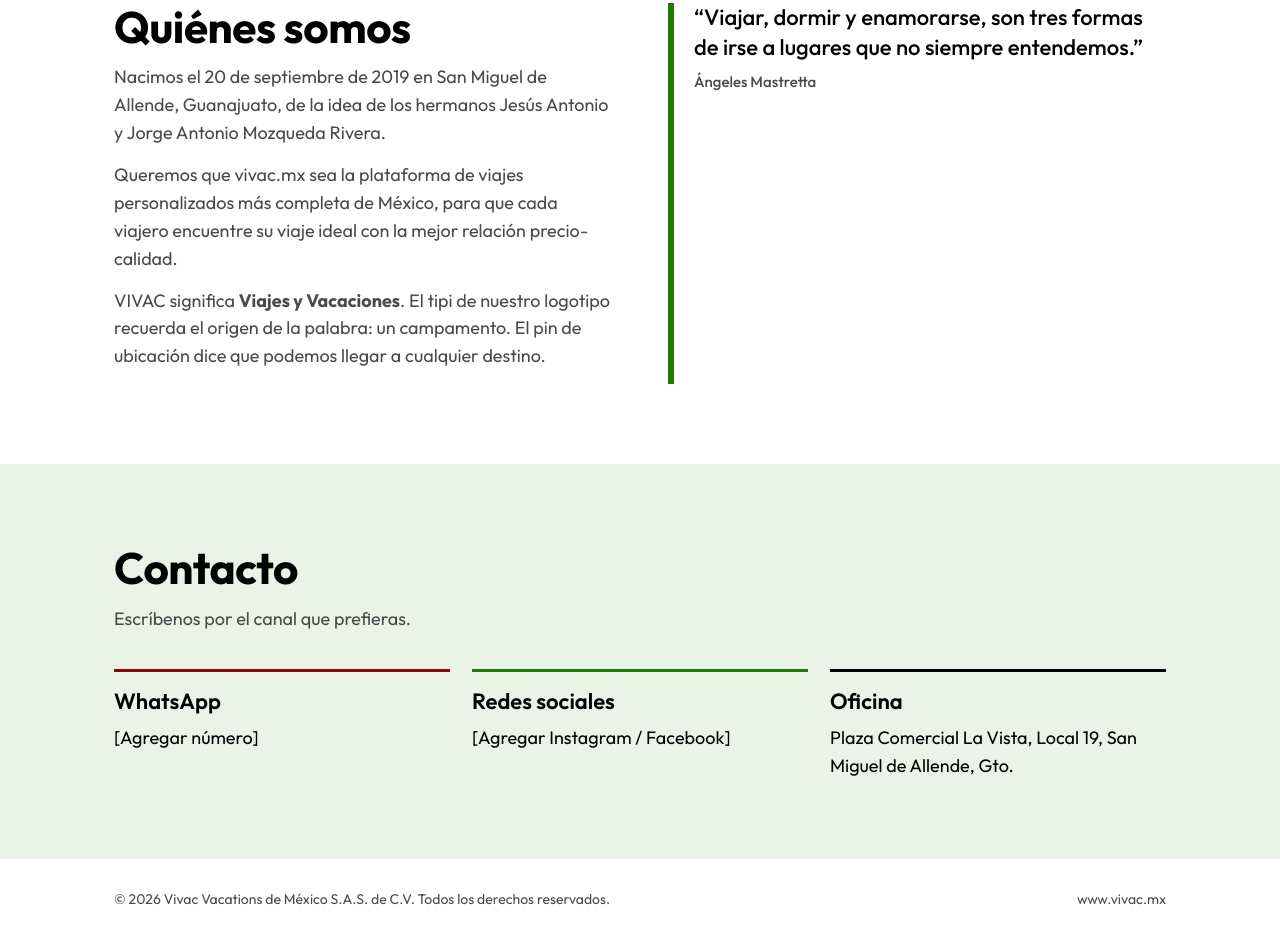
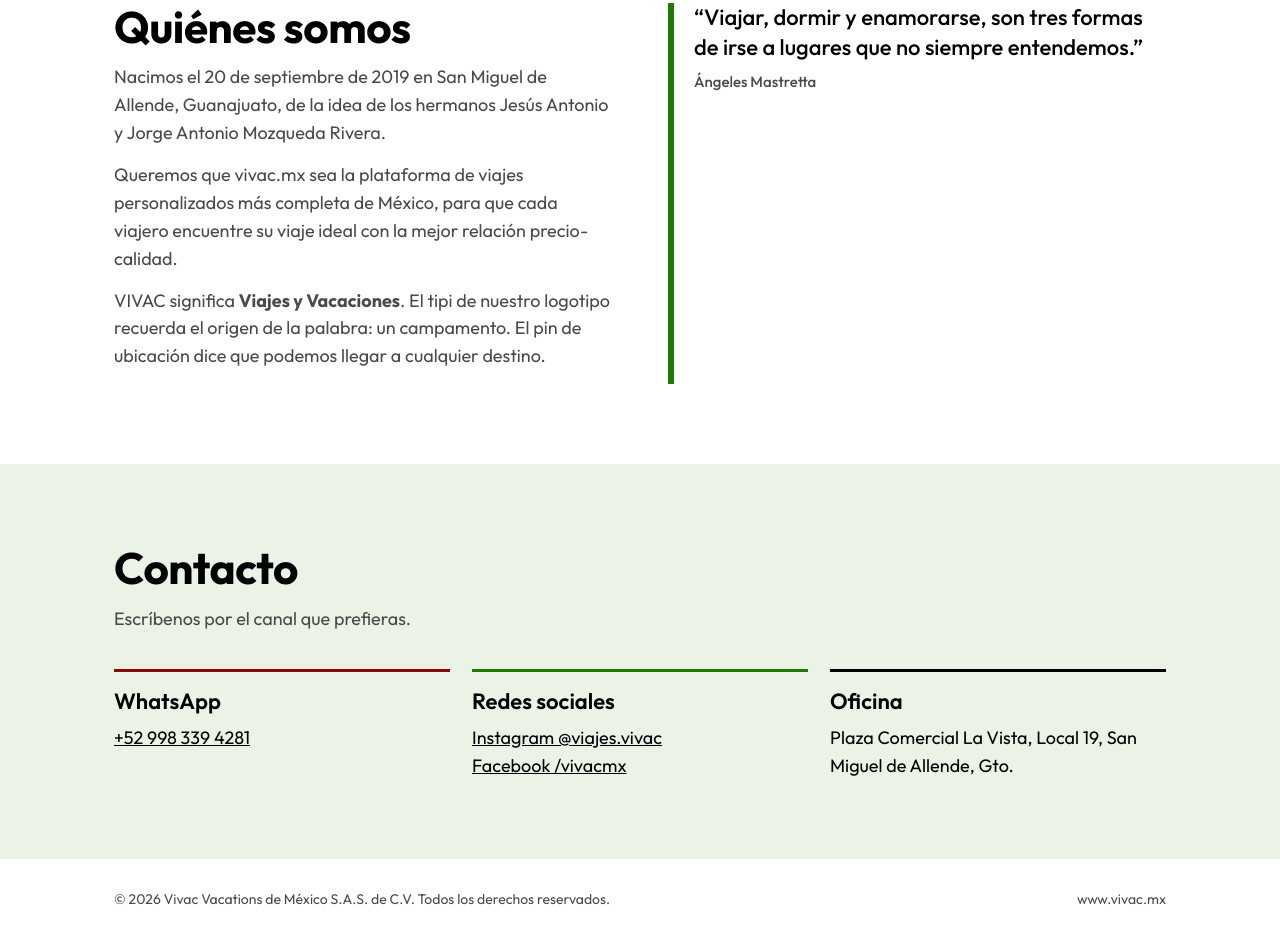
Before and after one commit to vivac-mx/vivac-web, a plain HTML site: page index.html in a window 1280 px wide. Shown: the part 2492-3433 px from the top of the page. Drawn offline with Linux system fonts and the light colour scheme.

Commit message:
Add files via upload

```diff
--- a/index.html
+++ b/index.html
@@ -209,8 +209,8 @@ form{grid-template-columns:1fr}
     <h2>Contacto</h2>
     <p class="sub">Escríbenos por el canal que prefieras.</p>
     <div class="datos">
-      <div><h3>WhatsApp</h3><p>[Agregar número]</p></div>
-      <div><h3>Redes sociales</h3><p>[Agregar Instagram / Facebook]</p></div>
+      <div><h3>WhatsApp</h3><p><a href="https://wa.me/529983394281">+52 998 339 4281</a></p></div>
+      <div><h3>Redes sociales</h3><p><a href="https://www.instagram.com/viajes.vivac/" target="_blank" rel="noopener">Instagram @viajes.vivac</a><br><a href="https://www.facebook.com/vivacmx" target="_blank" rel="noopener">Facebook /vivacmx</a></p></div>
       <div><h3>Oficina</h3><p>Plaza Comercial La Vista, Local 19, San Miguel de Allende, Gto.</p></div>
     </div>
   </div>
@@ -227,8 +227,8 @@ form{grid-template-columns:1fr}
 <a class="wa" id="wa-flotante" href="#cotizar">Cotizar por WhatsApp</a>
 
 <script>
-// IMPORTANTE: cambia este número por el WhatsApp real de vivac.mx (formato internacional, sin + ni espacios).
-var WHATSAPP = "520000000000";
+// WhatsApp de vivac.mx en formato internacional, sin + ni espacios.
+var WHATSAPP = "529983394281";
 document.getElementById("wa-flotante").href = "https://wa.me/" + WHATSAPP;
 document.getElementById("form-cotiza").addEventListener("submit", function (e) {
   e.preventDefault();
```
